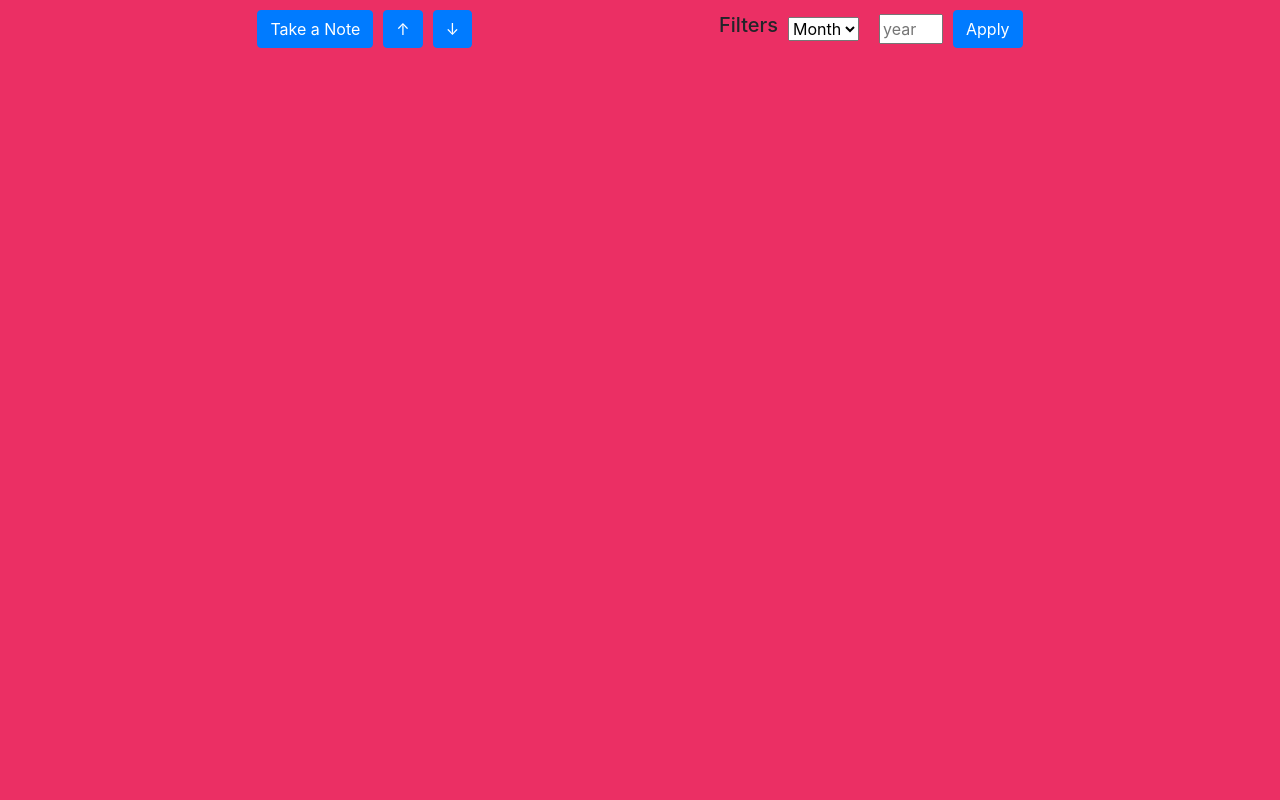
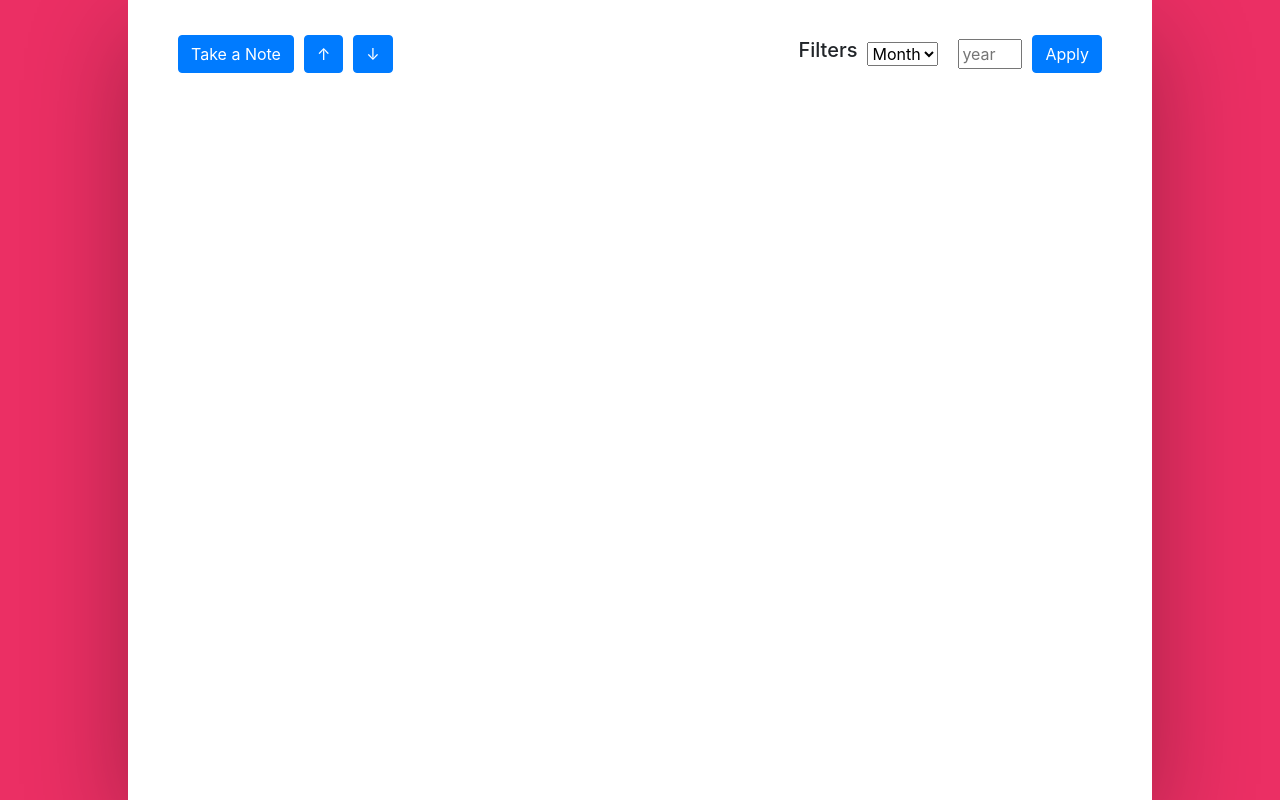
Before and after one commit to aakashkalra47/notes-app, a React (Create React App) app: page / in a window 1280 px wide. Built offline with nearby package versions, Linux system fonts and the light colour scheme.

Commit message:
fixed background

```diff
--- a/public/index.html
+++ b/public/index.html
@@ -33,7 +33,7 @@
     <title>React App</title>
   </head>
   <body>
-    <div class="container" />
+    <div id="app" />
     <script
       src="https://code.jquery.com/jquery-3.5.1.slim.min.js"
       integrity="sha384-DfXdz2htPH0lsSSs5nCTpuj/zy4C+OGpamoFVy38MVBnE+IbbVYUew+OrCXaRkfj"
--- a/src/App.js
+++ b/src/App.js
@@ -1,17 +1,11 @@
 // import CreateNote from "./Components/CreateNote";
 import NotesList from "./Components/NoteList";
 import CreateNote from "./Components/create";
-import Filters from "./Components/Filters";
 function App() {
   return (
     <div className="container">
       <div style={{ display: "flex",flex:1, marginBottom: 10 }}>
-        {/* <div style={{ margin: "0px 20px" }}> */}
           <CreateNote />
-        {/* </div> */}
-        {/* <div style={{margin: "0px 20px", marginLeft:'auto' }}>
-          <Filters />
-        </div> */}
       </div>
       <div>
         <NotesList />
--- a/src/index.css
+++ b/src/index.css
@@ -41,9 +41,11 @@
 
 .container {
   margin: auto;
+  background-color: white;
   width: 80%;
+  padding: 25px 50px;
   height: 100vh;
-  box-shadow: var(--box--shado); }
+  box-shadow: var(--shadow-dark); }
 
 :root {
   --color-primary:#eb2f64;
--- a/src/index.js
+++ b/src/index.js
@@ -17,5 +17,5 @@ ReactDOM.render(
   <Provider store={store}>
     <App />
   </Provider>,
-  document.querySelector(".container")
+  document.querySelector("#app")
 );
```
